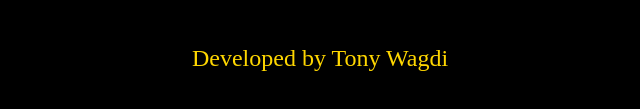
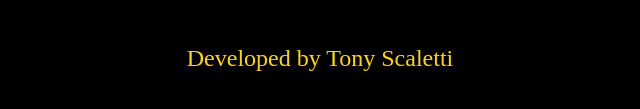
Before and after one commit to WTony12/Tic-Tac-Toe, a plain HTML site: page index.html in a window 1280 px wide. Shown: the part 505-614 px from the top of the page, 320-960 px from the left. Drawn offline with nearby package versions, Linux system fonts and the light colour scheme.

Commit message:
Sign off change

```diff
--- a/index.html
+++ b/index.html
@@ -69,7 +69,7 @@
 	</div>
 	<br>
 	<br>
-	<h4 id="signature" class="text-center">Developed by Tony Wagdi</h4>
+	<h4 id="signature" class="text-center">Developed by Tony Scaletti</h4>
 </div>
 </body>
 </html>
```
